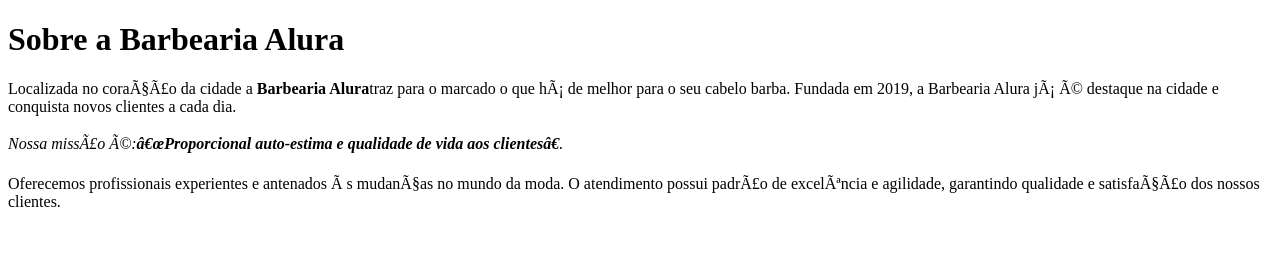
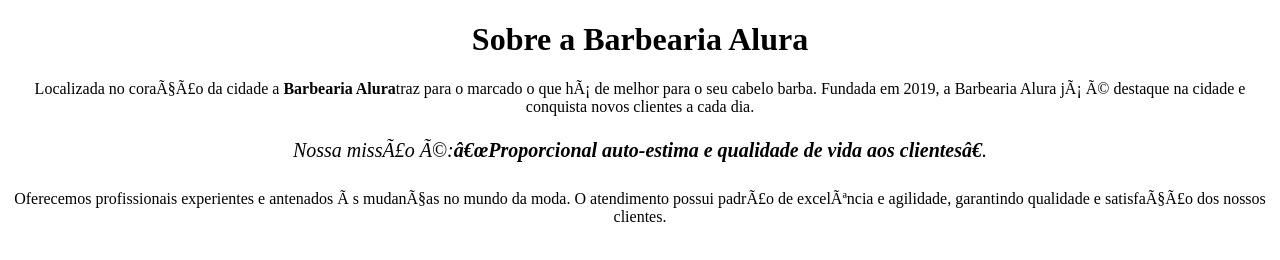
Before and after one commit to gabriellaalvesL/gabi, a plain HTML site: page index.html in a window 1280 px wide. Drawn offline with Linux system fonts and the light colour scheme.

Commit message:
Add files via upload

```diff
--- a/index.html
+++ b/index.html
@@ -3,19 +3,23 @@
     <header>
         <meta charset="UFT-8">
         <title>Barbearia Alura</title>
+
+        <style>
+            p {
+                text-align: center
+            }
+        </style>
     </header>
 
     <body>
-
-       <h1>Sobre a Barbearia Alura</h1>
+       <h1 style="text-align: center">Sobre a Barbearia Alura</h1>
 
        <p>Localizada no coração da cidade a<strong> Barbearia Alura</strong>traz para o marcado o que há de melhor para o seu cabelo barba.
        Fundada em 2019, a Barbearia Alura já é destaque na cidade e conquista novos clientes a cada dia.</p>
 
-       <p style=" fonte-size:"><em>Nossa missão é:<strong>“Proporcional  auto-estima e qualidade de vida aos clientes”</strong>.</em></p>
+       <p style="font-size: 20px; text-align: center"><em>Nossa missão é:<strong>“Proporcional  auto-estima e qualidade de vida aos clientes”</strong>.</em></p>
 
        <p>Oferecemos profissionais experientes e antenados às mudanças no mundo da moda. O atendimento possui padrão de excelência
            e agilidade, garantindo qualidade e satisfação dos nossos clientes.</p>
-
     </body>
 </html>
```
